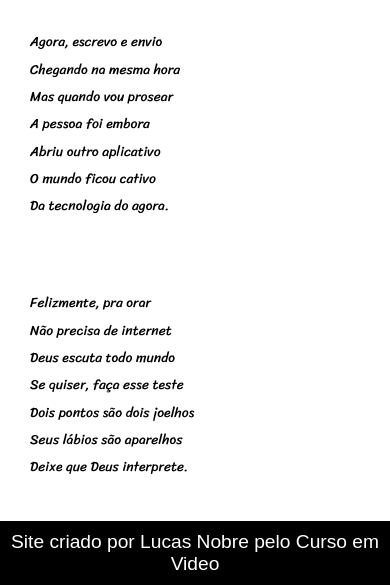
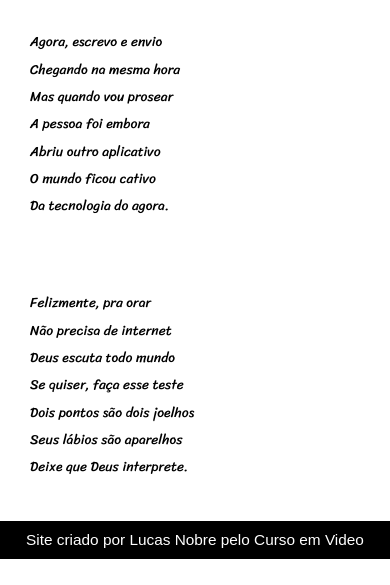
Before and after one commit to NobreREAL/HTML5-CSS3, a plain HTML site: page Projeto Cordel/index.html in a window 390 px wide. Shown: the part 1523-2108 px from the top of the page. After the commit the page ends 2082 px from the top, so only its background shows below. Drawn offline with Linux system fonts and the light colour scheme.

Commit message:
correção fonte

```diff
--- a/Projeto Cordel/style.css
+++ b/Projeto Cordel/style.css
@@ -119,6 +119,14 @@ footer a:hover {
     main article#texto5 p{
         width:50%;
     }
+
+    footer p{
+        font-size:0.8em;
+    }
+
+    footer p > a {
+        font-size:1em;
+    }
 }
 
 @media (min-width:801px)
```
